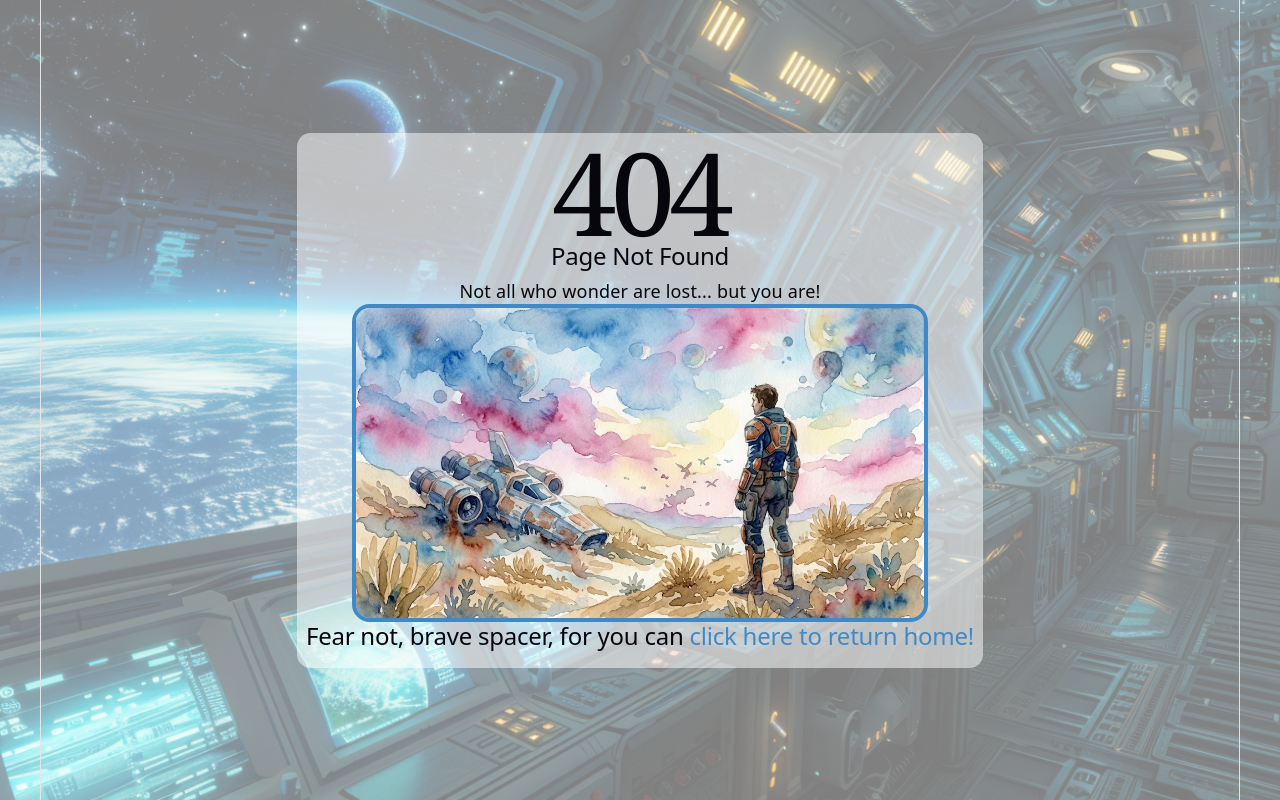
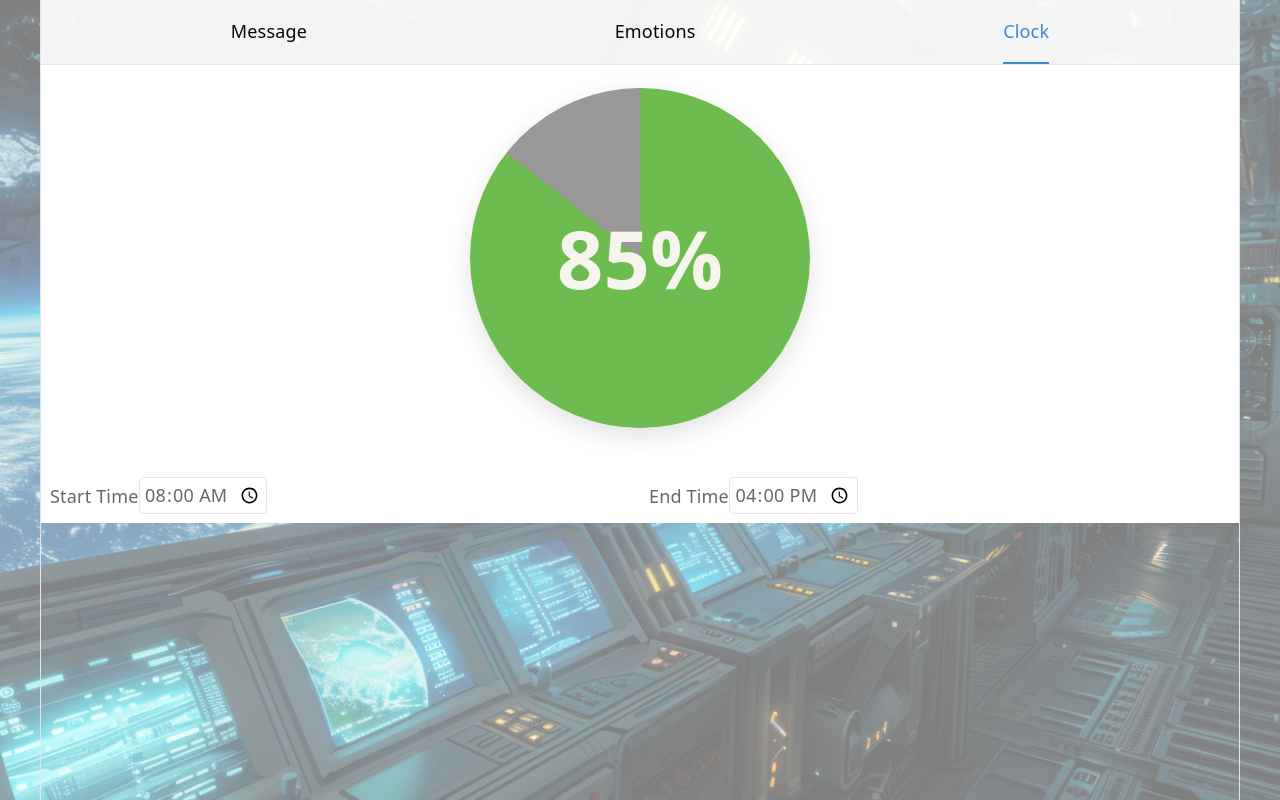
Before and after one commit to jairusaurus-rex/buckets-of-dice, a React (Vite) app: page /tools/clock in a window 1280 px wide. Before the commit this address had no page. Built offline with nearby package versions, Linux system fonts and the light colour scheme; what @microsoft/signalr would draw is missing.

Commit message:
feat: add ToolsClock component and update routing for clock feature

```diff
--- a/src/components/layouts/ToolsMenu.tsx
+++ b/src/components/layouts/ToolsMenu.tsx
@@ -35,7 +35,7 @@ export const ToolsMenu = () => {
           </li>
           <li>
             <NavLink
-              to="/dice-app"
+              to="/tools/clock"
               end
               className={({ isActive }) =>
                 `block py-4 font-medium transition-colors ${
--- /dev/null
+++ b/src/components/pages/Tools/TimeClock.css
@@ -0,0 +1,30 @@
+
+
+.clock-circle {
+  width: min(75vw, 340px);
+  aspect-ratio: 1;
+  border-radius: 50%;
+  margin: 0 auto 40px;
+  display: flex;
+  align-items: center;
+  justify-content: center;
+  transition: background 0.5s ease;
+  box-shadow: 0 8px 25px rgba(0, 0, 0, 0.12);
+}
+
+.clock-center {
+  width: 72%;
+  height: 72%;
+  border-radius: 50%;
+  display: flex;
+  flex-direction: column;
+  align-items: center;
+  justify-content: center;
+}
+
+.clock-percentage {
+  font-size: clamp(3rem, 12vw, 4.5rem);
+  font-weight: 700;
+  line-height: 1;
+  font-variant-numeric: tabular-nums;
+}
--- /dev/null
+++ b/src/components/pages/Tools/ToolsClock.tsx
@@ -0,0 +1,176 @@
+
+import { useEffect, useState } from "react";
+import "./TimeClock.css";
+
+const TIMEZONE = "America/Chicago";
+
+function getSavedTime(key: string, fallback: string) {
+    try {
+        return localStorage.getItem(key) || fallback;
+    } catch {
+        return fallback;
+    }
+}
+
+function getCentralTime() {
+    const parts = new Intl.DateTimeFormat("en-US", {
+        timeZone: TIMEZONE,
+        hour: "2-digit",
+        minute: "2-digit",
+        second: "2-digit",
+        hourCycle: "h23",
+    }).formatToParts(new Date());
+
+    const get = (type: string) =>
+        Number(parts.find((p) => p.type === type)?.value ?? 0);
+
+    return get("hour") * 3600 + get("minute") * 60 + get("second");
+}
+
+function getColor(progress: number) {
+    // Red -> Yellow -> Green
+    const stops = [
+        { r: 230, g: 55, b: 55 },
+        { r: 245, g: 205, b: 50 },
+        { r: 55, g: 180, b: 90 },
+    ];
+
+    const p = Math.max(0, Math.min(1, progress));
+    const segment = p <= 0.5 ? 0 : 1;
+    const localProgress = p <= 0.5 ? p * 2 : (p - 0.5) * 2;
+
+    const a = stops[segment];
+    const b = stops[segment + 1];
+
+    const r = Math.round(a.r + (b.r - a.r) * localProgress);
+    const g = Math.round(a.g + (b.g - a.g) * localProgress);
+    const blue = Math.round(a.b + (b.b - a.b) * localProgress);
+
+    return `rgb(${r}, ${g}, ${blue})`;
+}
+
+function timeToSeconds(time: string) {
+    const [hours, minutes] = time.split(":").map(Number);
+    return hours * 3600 + minutes * 60;
+}
+
+function formatTime(time: string) {
+    const [hours, minutes] = time.split(":").map(Number);
+    const date = new Date();
+    date.setHours(hours, minutes, 0);
+
+    return date.toLocaleTimeString("en-US", {
+        hour: "numeric",
+        minute: "2-digit",
+    });
+}
+
+export default function ToolsClock() {
+    const [startTime, setStartTime] = useState(() =>
+        getSavedTime("clockStartTime", "08:00")
+    );
+
+    const [endTime, setEndTime] = useState(() =>
+        getSavedTime("clockEndTime", "16:00")
+    );
+
+    const [now, setNow] = useState(getCentralTime);
+
+    useEffect(() => {
+        const interval = setInterval(() => {
+            setNow(getCentralTime());
+        }, 1000);
+
+        return () => clearInterval(interval);
+    }, []);
+
+    useEffect(() => {
+        localStorage.setItem("clockStartTime", startTime);
+    }, [startTime]);
+
+    useEffect(() => {
+        localStorage.setItem("clockEndTime", endTime);
+    }, [endTime]);
+
+    const start = timeToSeconds(startTime);
+    const end = timeToSeconds(endTime);
+
+    const validTimes = start !== end;
+
+    // Handle overnight schedules.
+    const duration = end > start
+        ? end - start
+        : 86400 - start + end;
+
+    let elapsed = now - start;
+
+    if (end < start && now < end) {
+        elapsed += 86400;
+    }
+
+    const active = validTimes && elapsed >= 0 && elapsed < duration;
+
+    const progress = active
+        ? Math.max(0, Math.min(1, elapsed / duration))
+        : 0;
+
+    const percentage = Math.floor(progress * 100);
+
+    const clockColor = active ? getColor(progress) : "#2785D5";
+
+    return (
+        <div className="bg-[var(--bg)] pt-5">
+
+            <div
+                className="clock-circle"
+                style={{
+                    background: active
+                        ? `conic-gradient(
+                        ${clockColor} ${progress * 360}deg,
+                        #999 ${progress * 360}deg
+                        )`
+                        : "#2785D5",
+                }}
+            >
+                <div className="clock-center">
+                    <div className="clock-percentage text-[var(--code-bg)]">
+                        {active ? `${percentage}%` : "0%"}
+                    </div>
+                </div>
+            </div>
+
+            <div className="grid grid-cols-2 gap-4 p-2">
+
+                <div className="">
+                    <label htmlFor="startTime">Start Time</label>
+                    <input
+                        className="border border-[var(--border)] bg-[var(--bg)] text-[var(--text)] rounded p-1"
+                        id="startTime"
+                        type="time"
+                        value={startTime}
+                        onChange={(e) => setStartTime(e.target.value)}
+                    />
+                </div>
+
+                <div className="">
+                    <label htmlFor="endTime">End Time</label>
+                    <input
+                        className="border border-[var(--border)] bg-[var(--bg)] text-[var(--text)] rounded p-1"
+                        id="endTime"
+                        type="time"
+                        value={endTime}
+                        onChange={(e) => setEndTime(e.target.value)}
+                    />
+                </div>
+
+            </div>
+
+            {!validTimes && (
+                <p className="text-red-300">
+                    Start and end times must be different.
+                </p>
+            )}
+
+        </div>
+    );
+}
--- a/src/components/pages/Tools/ToolsEmotions.tsx
+++ b/src/components/pages/Tools/ToolsEmotions.tsx
@@ -20,7 +20,7 @@ export const ToolsEmotions = () => {
     ]
 
     return (
-        <div className="h-[100svh] w-full bg-[var(--bg)]/75">
+        <div className="h-[100svh] w-full bg-[var(--bg)]">
             <div className="grid grid-cols-2 md:grid-cols-4 gap-4 p-2">
                 {emotions.map((emotion) => (
                     <button
--- a/src/components/pages/Tools/ToolsMessage.tsx
+++ b/src/components/pages/Tools/ToolsMessage.tsx
@@ -72,7 +72,7 @@ export const ToolsMessage = () => {
     }, [message]);
 
     return (
-        <div className="h-[100svh] w-full bg-[var(--bg)]/75">
+        <div className="h-[100svh] w-full bg-[var(--bg)]">
             <div className="grid grid-cols-2 gap-4 p-2">
                 <button
                     onClick={() => speak(message)}
--- a/src/routers/MainRouter.tsx
+++ b/src/routers/MainRouter.tsx
@@ -10,6 +10,7 @@ import { TestPage } from "../components/pages/test";
 import { ToolsLayout } from "../components/layouts/ToolsLayout";
 import { ToolsMessage } from "../components/pages/Tools/ToolsMessage";
 import { ToolsEmotions } from "../components/pages/Tools/ToolsEmotions";
+import ToolsClock from "../components/pages/Tools/ToolsClock";
 
 const MainRouter = createBrowserRouter([
     {
@@ -51,6 +52,10 @@ const MainRouter = createBrowserRouter([
             {
                 path: "/tools/emotions",
                 element: <ToolsEmotions />
+            },
+            {
+                path: "/tools/clock",
+                element: <ToolsClock />
             }
         ]
     },
```
